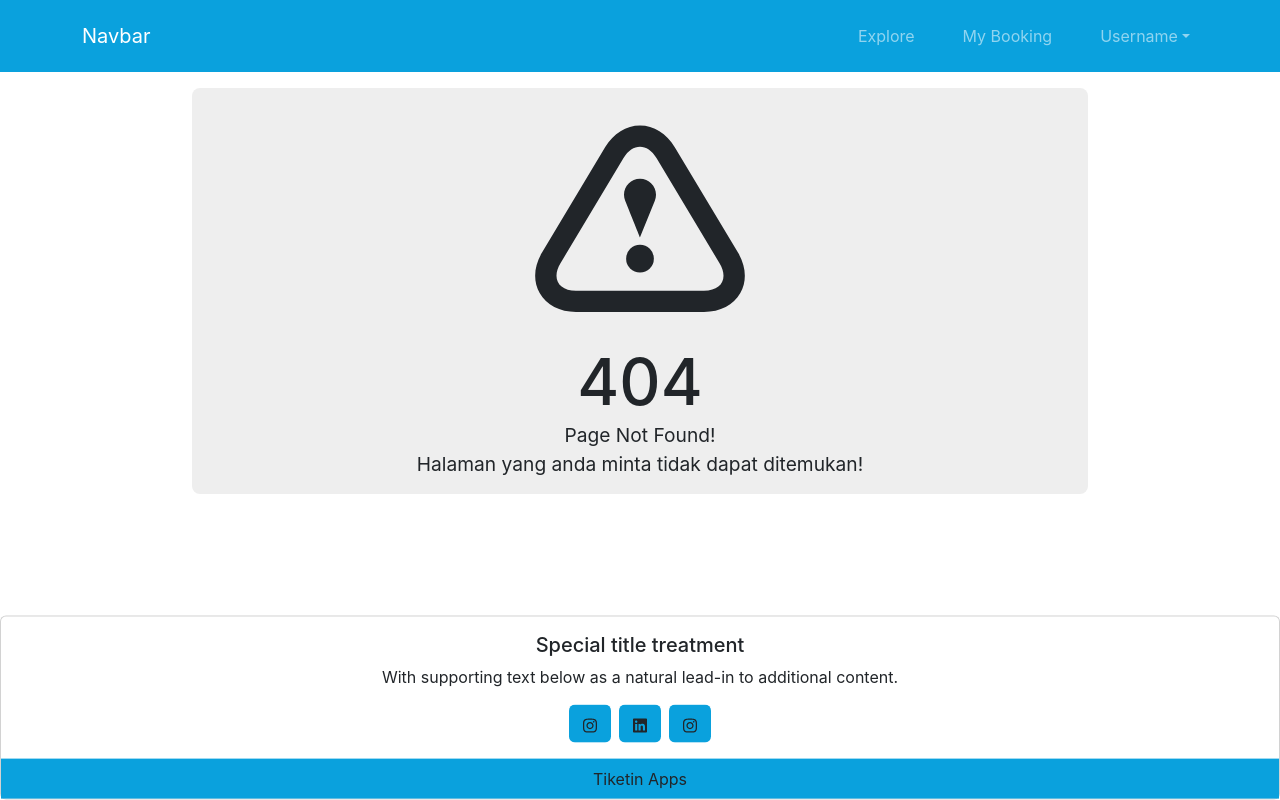
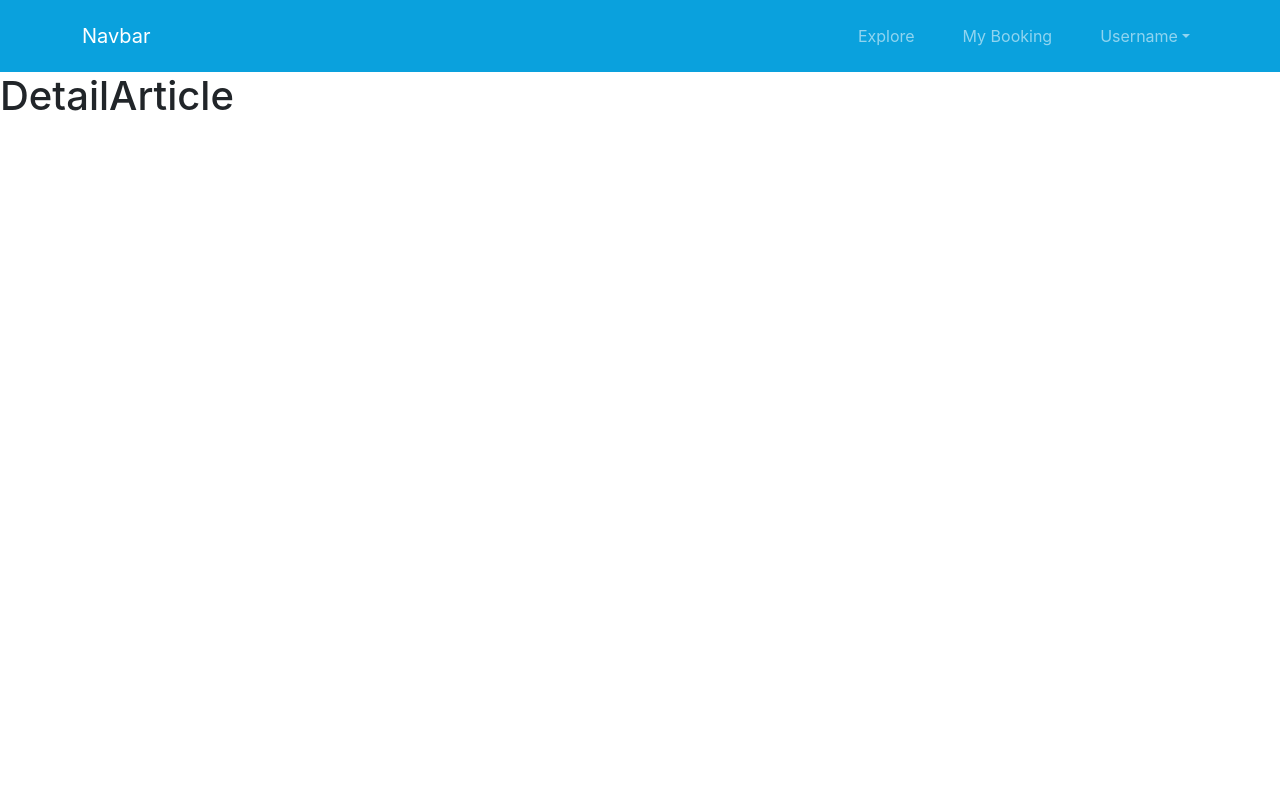
Before and after one commit to MuhammadAbdiel/capstone-dicoding, a React (Create React App) app: page /articles/detail in a window 1280 px wide. Built offline with nearby package versions, Linux system fonts and the light colour scheme; the HTML template or start-up script is replaced by a standard one.

Commit message:
created route detail articles & tourism

```diff
--- a/src/App.js
+++ b/src/App.js
@@ -9,7 +9,9 @@ import Profile from './pages/Profile'
 import Dashboard from './pages/Admin/Dashboard'
 import Articles from './pages/Admin/Articles'
 import Categories from './pages/Admin/Categories'
-import Destinations from './pages/Admin/Destinations'
+import Tourism from './pages/Admin/Tourism'
+import DetailTourism from './pages/DetailTourism'
+import DetailArticle from './pages/DetailArticle'
 
 const App = () => {
   return (
@@ -19,10 +21,12 @@ const App = () => {
         <Route path='/login' element={<Login />} />
         <Route path='/register' element={<Register />} />
         <Route path='/user/profile' element={<Profile />} />
+        <Route path='/Tourism/detail' element={<DetailTourism />} />
+        <Route path='/articles/detail' element={<DetailArticle />} />
         <Route path='/admin/' element={<Dashboard />} />
         <Route path='/admin/articles' element={<Articles />} />
         <Route path='/admin/categories' element={<Categories />} />
-        <Route path='/admin/destinations' element={<Destinations />} />
+        <Route path='/admin/Tourism' element={<Tourism />} />
         <Route path='*' element={<NotFoundPage />} />
       </Routes>
     </BrowserRouter>
--- a/src/pages/Admin/Destinations.jsx
+++ b/src/pages/Admin/Tourism.jsx
@@ -1,13 +1,13 @@
 import React from 'react'
 import LayoutAdmin from '../../components/Admin/LayoutAdmin'
 
-const Destinations = () => {
+const Tourism = () => {
   return (
     <div>
       <LayoutAdmin />
-      <h1>Destinations Page</h1>
+      <h1>Tourism Page</h1>
     </div>
   )
 }
 
-export default Destinations
+export default Tourism
--- /dev/null
+++ b/src/pages/DetailArticle.jsx
@@ -0,0 +1,13 @@
+import React from 'react'
+import HeaderComponent from '../components/HeaderComponent'
+
+const DetailArticle = () => {
+  return (
+    <div>
+      <HeaderComponent />
+      <h1>DetailArticle</h1>
+    </div>
+  )
+}
+
+export default DetailArticle
--- /dev/null
+++ b/src/pages/DetailTourism.jsx
@@ -0,0 +1,13 @@
+import React from 'react'
+import HeaderComponent from '../components/HeaderComponent'
+
+const DetailTourism = () => {
+  return (
+    <div>
+      <HeaderComponent />
+      <h1>Detail Tourism</h1>
+    </div>
+  )
+}
+
+export default DetailTourism
```
